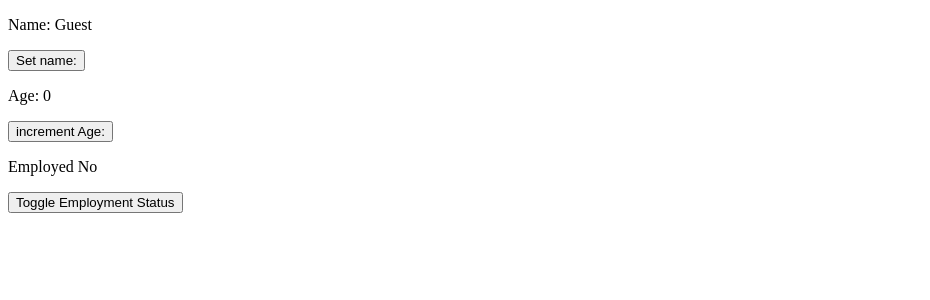
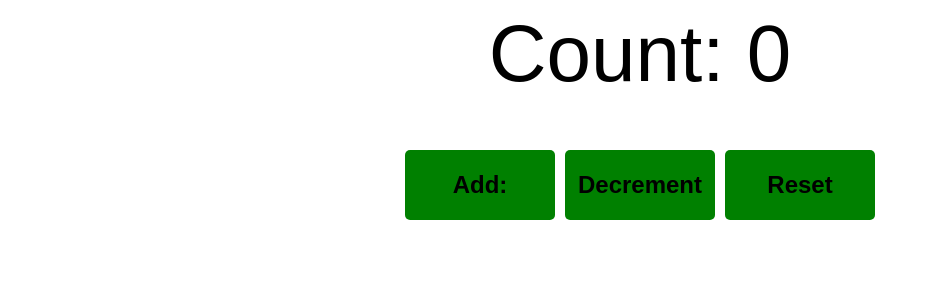
Before and after one commit to JakubNJ1212/my-react-app, a React (Vite) app: page / in a window 1280 px wide. Shown: the top 300 px of the page, without its empty margins (0-930 px from the left). Built offline with nearby package versions, Linux system fonts and the light colour scheme.

Commit message:
Added a simple counter with some css

```diff
--- a/src/App.jsx
+++ b/src/App.jsx
@@ -1,11 +1,12 @@
-import MyComponent from './MyComponent.jsx'
 
+import Counter from './Counter.jsx'
 function App() {
 
 
   return (
     <>
-     <MyComponent/>
+
+     <Counter/>
     </>
   );
 }
--- /dev/null
+++ b/src/Counter.jsx
@@ -0,0 +1,35 @@
+import React, {useState} from 'react'
+
+
+function Counter() {
+
+const[count, setCount] = useState(0);
+
+const increment = () => {
+    setCount(count+1);
+}
+
+const decrement = () => {
+    setCount(count-1);
+}
+
+const reset = () => {
+    setCount(0);
+}
+
+return(
+
+    <div className="counter-container">
+          <p className="count-display">Count: {count}</p>
+          <button onClick={increment} className="count-button"> Add:</button>
+          <button onClick={decrement} className="count-button">Decrement</button>
+          <button onClick={reset} className="count-button">Reset</button>
+
+
+    </div>
+
+);
+
+}
+
+export default Counter
--- a/src/MyComponent.jsx
+++ b/src/MyComponent.jsx
@@ -14,7 +14,9 @@ const incrementAge = () => {
     setAge(age +1);
 }
 
-
+const toggleEmployementStatus = () => {
+    setIsEmployed(!isEmployed);
+}
 return(
 
         <div>
@@ -24,7 +26,7 @@ return(
             <button onClick={incrementAge}>increment Age:</button>
 
             <p>Employed {isEmployed ? "Yes" : "No"}</p>
-            <button onClick={() => setIsEmployed(!isEmployed)}>Toggle Employment Status</button>
+            <button onClick={toggleEmployementStatus}>Toggle Status</button>
         </div>  );
 
 }
--- a/src/index.css
+++ b/src/index.css
@@ -84,3 +84,33 @@ margin: 0;
 background-color: hsl(45, 93%, 40%);
 cursor: pointer;
 }
+
+
+.counter-container {
+  font-family: Arial, sans-serif;
+  text-align: center;
+}
+
+.count-display {
+  font-size: 5em;
+  margin-top: 0;
+  margin-bottom: 50px;
+
+}
+
+.count-button {
+  width: 150px;
+  height: 70px;
+  font-size: 1.5em;
+  font-size: 1.5em;
+  font-weight: bold;
+  margin: 0px 5px;
+  background-color: green;
+  border: none;
+  border-radius: 5px;
+  cursor: pointer;
+}
+
+.count-button:hover {
+  background-color: yellowgreen;
+}
```
